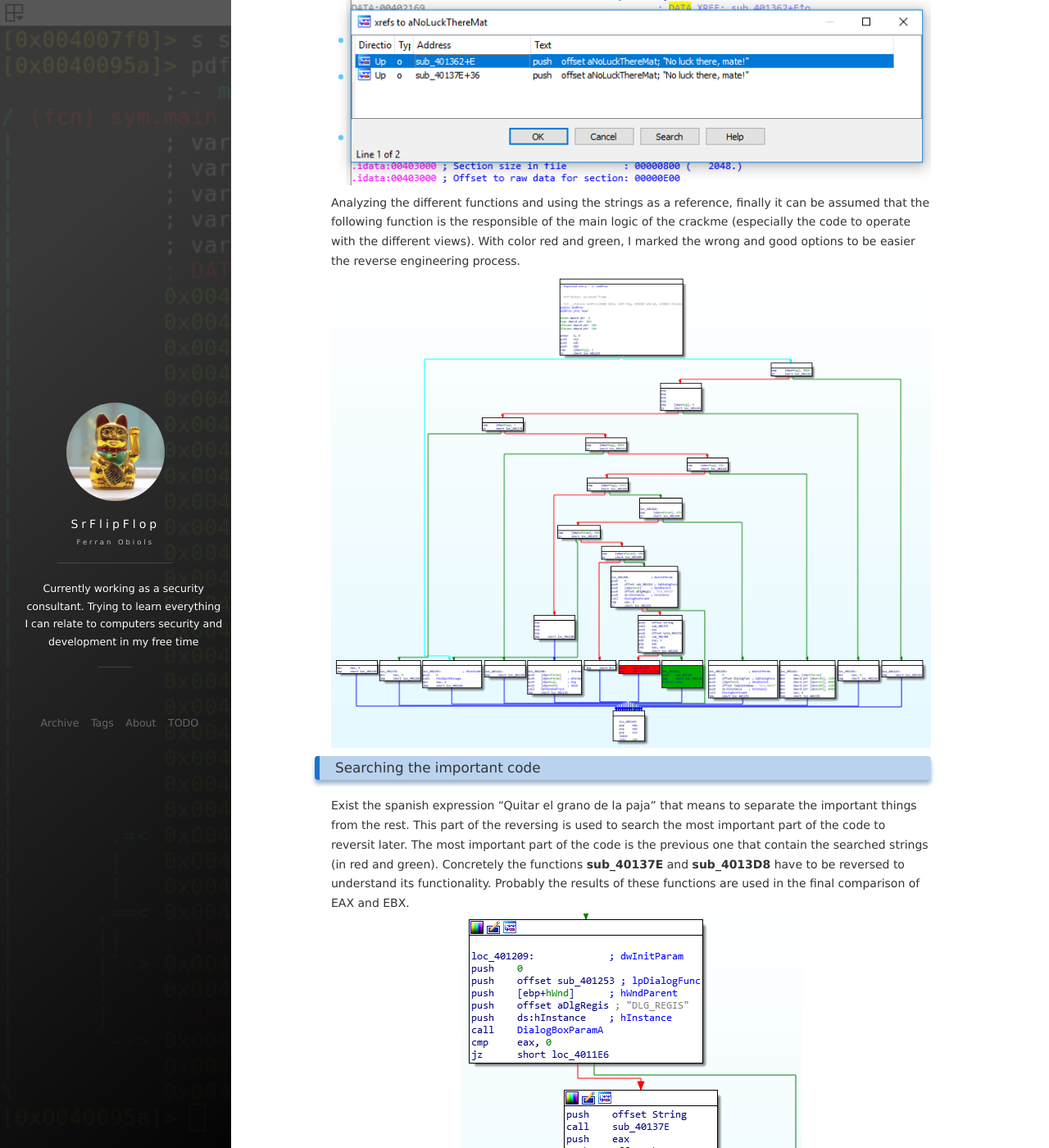
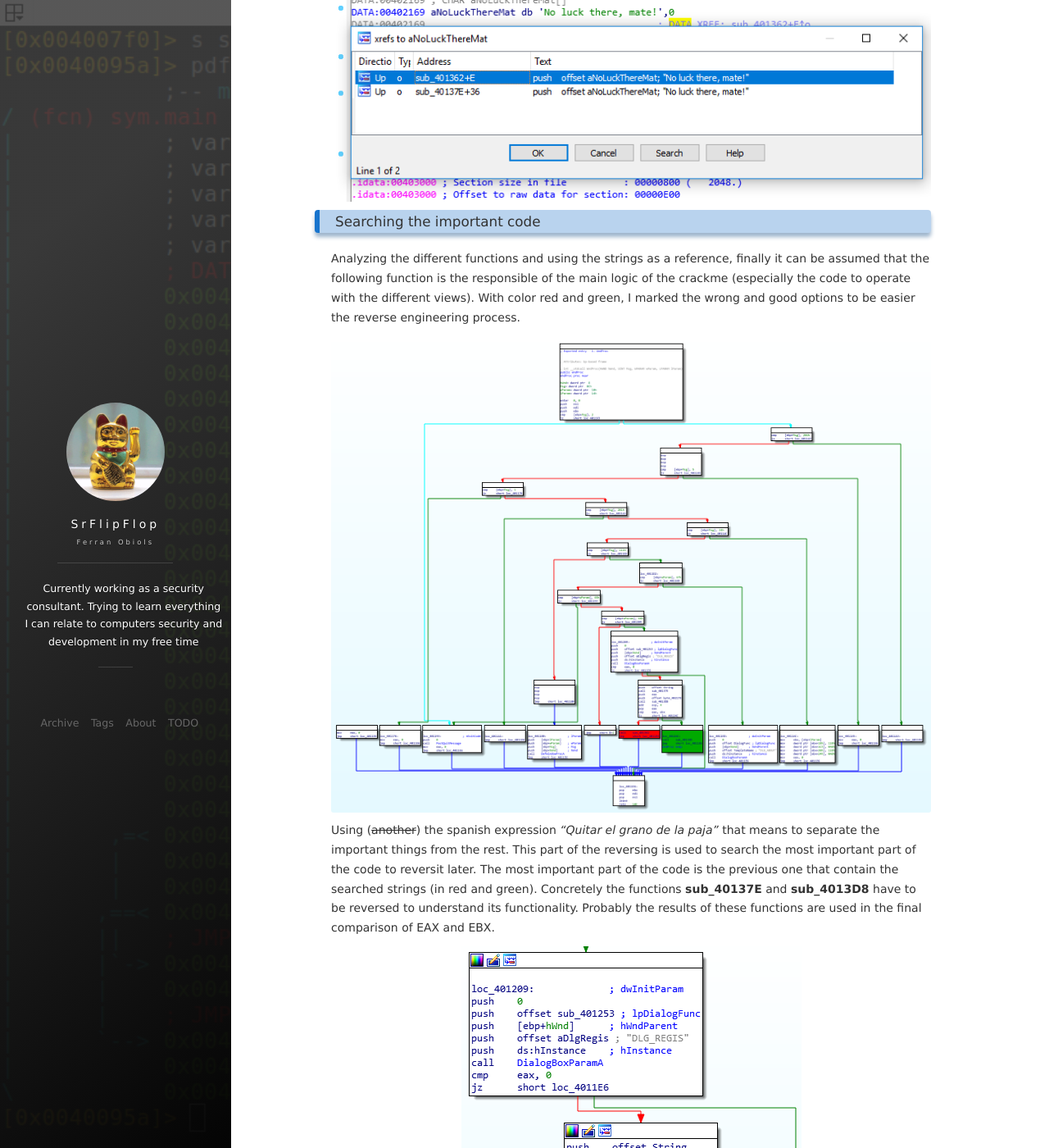
Before and after one commit to SrFlipFlop/srflipflop.github.io, a Jekyll site: the page built from _posts/2018-01-31-CrackmeIDA1.md, in a window 1280 px wide and 1400 px high, scrolled down 1557 px. Shown: the whole window at 82% size. Built offline with Jekyll 4.4.1, drawn with Linux system fonts in a browser that asks for light colours; nearby versions of some CDN libraries; comment, search, counter and statistics services are not loaded; some of the changed text lies outside the part shown.

Commit message:
add more spaces

````diff
--- a/_posts/2018-01-31-CrackmeIDA1.md
+++ b/_posts/2018-01-31-CrackmeIDA1.md
@@ -13,28 +13,37 @@
 ### Hunting the first clue
 
 This crackme can be found at the first chapter. To solve it, first I will do a static analysis to understand how it works and then patch the code.
+
 ![](/images/posts/IdaCrackme1/img1.png "Trying some credentials")
 
 ![](/images/posts/IdaCrackme1/img2.png "Wrong credentials error message")
 
-To start the reversing process, it’s important to find something to start searching (the Spanish expression “tirar del hilo”). In this case the starting point will be the string displayed in the error “No luck there, mate!”.  We can use **string window** to search where the strings are referenced in the code, in this case the string “No luck there, mate!” is referenced in two different blocks.
+
+To start the reversing process, it’s important to find something to start searching (the spanish expression *“tirar del hilo”*). In this case the starting point will be the string displayed in the error “No luck there, mate!”.  We can use **string window** to search where the strings are referenced in the code, in this case the string “No luck there, mate!” is referenced in two different blocks.
+
 ![](/images/posts/IdaCrackme1/img3.png "Strings window")
 
 ![](/images/posts/IdaCrackme1/img4.png "Searching where are used the strings")
 
-Analyzing the different functions and using the strings as a reference, finally it can be assumed that the following function is the responsible of the main logic of the crackme (especially the code to operate with the different views). With color red and green, I marked the wrong and good options to be easier the reverse engineering process.
-![](/images/posts/IdaCrackme1/img5.png "Main function")
 
 ### Searching the important code
 
-Exist the spanish expression "Quitar el grano de la paja" that means to separate the important things from the rest. This part of the reversing is used to search the most important part of the code to reversit later. The most important part of the code is the previous one that contain the searched strings (in red and green).  Concretely the functions **sub\_40137E** and **sub\_4013D8** have to be reversed to understand its functionality. Probably the results of these functions are used in the final comparison of EAX and EBX.
+Analyzing the different functions and using the strings as a reference, finally it can be assumed that the following function is the responsible of the main logic of the crackme (especially the code to operate with the different views). With color red and green, I marked the wrong and good options to be easier the reverse engineering process.
+
+![](/images/posts/IdaCrackme1/img5.png "Main function")
+
+
+Using (~~another~~) the spanish expression *"Quitar el grano de la paja"* that means to separate the important things from the rest. This part of the reversing is used to search the most important part of the code to reversit later. The most important part of the code is the previous one that contain the searched strings (in red and green).  Concretely the functions **sub\_40137E** and **sub\_4013D8** have to be reversed to understand its functionality. Probably the results of these functions are used in the final comparison of EAX and EBX.
+
 ![](/images/posts/IdaCrackme1/img6.png "Code blocks that print the correct and wrong messages")
+
 
 ### Reversing the principal functions
 
 This first check function (aka **check\_1**) can be explained in two different parts.
 + The left part or the inner part of the loop, contains two different conditions using the hexadecimal values **41** and **5A**. The first condition ends in the error “No luck mate” and the second condition ends in a modification of the iterated data. These two values in hexadecimal in the ASCII table are the A and Z. With this information we can suppose that the loop is used to check if the iterated data is an uppercase letter. In the case that is an lower case character or a number, the function change the value to an upper case character.
 + The right part uses the checked array of characters as an input of the function **sub\_4013C2** (**check\_2**). Then compare the EDI register (provably modified in the **check\_2** function) with the hexadecimal value **5678**, and move the boolean result to the EAX register.
+
 ![](/images/posts/IdaCrackme1/img7.png "First check function")
 
 ```python
@@ -51,6 +60,7 @@
 ```
 
 The next function to analyze (**check\_2**) uses as input the checked string in the previous function (**check\_1**). The function iterates the array of characters to sum all hexadecimal values and store the result in the EDI register. This value is compared in the **check\_1** with the hexadecimal value **5678**.
+
 ![](/images/posts/IdaCrackme1/img8.png "Second check function")
 
 ```python
@@ -62,6 +72,7 @@
 ```
 
 The last function to analyze is the **check\_3**. As we can see in the assembler code, the function iterates an array (probably the characters array) and performs mathematical operations to generate a second number that then compares with the hexadecimal value **1234**. The mathematical modification for each element is the following *EDI = (EDI * 0x0A) + (Character – 0x30)*.
+
 ![](/images/posts/IdaCrackme1/img9.png "Third check function")
 
 ```python
@@ -76,14 +87,18 @@
 ```
 
 Finally the results of the checks in the **check\_1** and **check\_3** are compared and only if they are equal the program prints the correct answer. Summarizing the problem, an input string is modified using different algorithms and then is compared each result with the hexadecimal values **1234** and **5678**, if both checks are correct then the program prints the string **“Great work, mate! Now try the next CrackMe!”**.
+
 ![](/images/posts/IdaCrackme1/img10.png "Analyzed functions")
+
 
 ### Patching the binary
 
 To bypass this problem it’s only necessary to bypass the last check of EAX and EBX. It can be done by change the jump equal (**JZ**) for jump not equal (**JNZ**) and then a wrong password will be correct.
+
 ![](/images/posts/IdaCrackme1/img11.png "Patch first function")
 
 This solution can fail if is used a input name that have numbers or characters (remember that the **check\_1** function examine if the string contains uppercase letters). It is possible to bypass this control by using the **NOP** instruction and don’t let the execution arrive in the wrong code. Remember that this patch needs two **NOP** instructions to fill the **JNZ** instruction.
+
 ![](/images/posts/IdaCrackme1/img12.png "Patch second function")
 
 ![](/images/posts/IdaCrackme1/img13.png "Done ")
````
